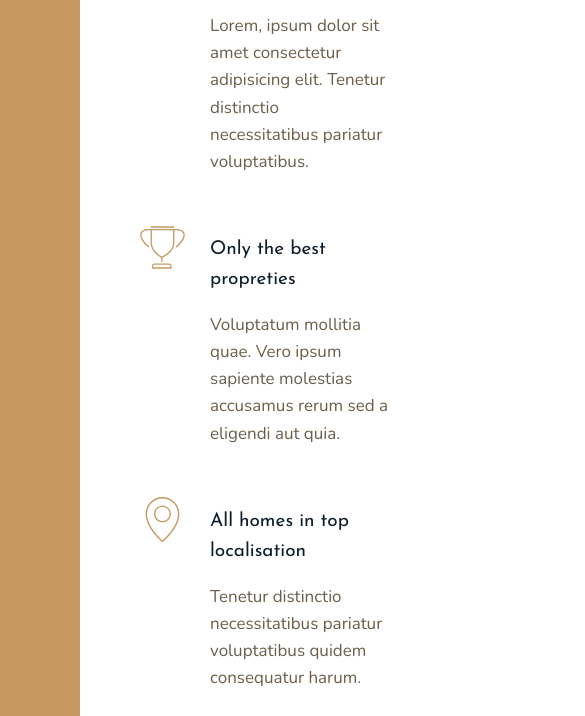
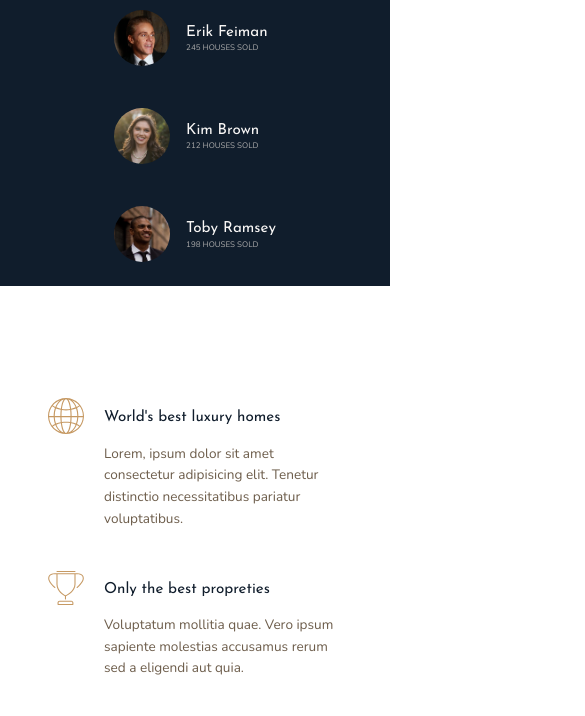
Before and after one commit to Corentin-Damas/Nexter, a website: page index.html in a window 390 px wide. Shown: the part 889-1605 px from the top of the page, 585 px wide, since content can reach past the window. Drawn offline with nearby package versions, Linux system fonts and the light colour scheme.

Commit message:
media-query tablet & phone

```diff
--- a/sass/layout/_base.scss
+++ b/sass/layout/_base.scss
@@ -8,6 +8,9 @@
 
 html {
   font-size: 62.5%;
+  @include respond(first-break) {
+    font-size: 50%;
+  }
 }
 
 body {
@@ -26,4 +29,18 @@ body {
     [center-start] repeat(8, [col-start] minmax(min-content, 14rem) [col-end])
     [center-end] minmax(6rem, 1fr)
     [full-end];
+
+  @include respond(second-break) {
+    grid-template-rows: 6vh 80vh min-content 40vw repeat(3, min-content);
+    grid-template-columns:
+      [full-start] minmax(6rem, 1fr) [center-start] repeat(
+        8,
+        [col-start] minmax(min-content, 14rem) [col-end]
+      )
+      [center-end] minmax(6rem, 1fr) [full-end];
+  }
+
+  @include respond(third-break) {
+    grid-template-rows: 6vh 94vh;
+  }
 }
--- a/sass/layout/_features.scss
+++ b/sass/layout/_features.scss
@@ -10,6 +10,15 @@
 }
 
 .feature {
+  float: left;
+  width: 33.3333%;
+  margin-bottom: 6rem;
+
+  @supports (display: grid) {
+    width: auto;
+    margin-bottom: 0;
+  }
+
   display: grid;
   grid-template-columns: min-content 1fr;
   row-gap: 1.5rem;
--- a/sass/layout/_header.scss
+++ b/sass/layout/_header.scss
@@ -12,10 +12,19 @@
   padding-top: 4rem;
 
   display: grid;
-  grid-template-rows: 1fr min-content 6rem 1fr;
-  grid-template-columns: max-content;
+  grid-template-rows: 1fr min-content minmax(6rem, min-content) 1fr;
+  grid-template-columns: minmax(min-content, max-content);
   row-gap: 1.5rem;
   justify-content: center;
+
+
+  @include respond(third-break) {
+    grid-column: 1/ -1;
+  }
+
+  @include respond(four-break) {
+    padding: 5rem;
+  }
 
   &__logo {
     height: 3rem;
@@ -47,8 +56,12 @@
     display: grid;
     grid-template-columns: repeat(4, 1fr);
     gap: 3rem;
+    justify-items: center;
+    align-items: center;
+
     img {
-      height: 2.5rem;
+      max-height: 2.5rem;
+      max-width: 100%;
       filter: brightness(70%);
     }
   }
--- a/sass/layout/_realtors.scss
+++ b/sass/layout/_realtors.scss
@@ -9,12 +9,24 @@
   flex-direction: column;
   gap: 2rem;
 
+  @include respond(third-break) {
+    grid-column: 1/-1;
+  }
+
   &__list {
     display: grid;
     grid-template-columns: min-content max-content;
     row-gap: 5vh;
     column-gap: 2rem;
     align-items: center;
+
+    @include respond(third-break) {
+      grid-template-columns: repeat(3, min-content max-content);
+    }
+
+    @include respond(four-break) {
+      grid-template-columns: min-content max-content;
+    }
   }
 
   &__img {
--- a/sass/layout/_sidebar.scss
+++ b/sass/layout/_sidebar.scss
@@ -4,6 +4,13 @@
   grid-row: 1 /-1;
   display: flex;
   justify-content: center;
+
+  @include respond(second-break) {
+    grid-column: 1/-1;
+    grid-row: 1/2;
+    justify-content: flex-end;
+    align-items: center;
+  }
 }
 
 .nav-btn {
@@ -29,4 +36,16 @@
   &::after {
     transform: translateY(1.3rem);
   }
+
+  @include respond(second-break) {
+    margin-top: 0;
+    margin-right: 3rem;
+
+    &::before {
+      transform: translateY(-1.2rem);
+    }
+    &::after {
+      transform: translateY(1rem);
+    }
+  }
 }
--- a/sass/layout/_story.scss
+++ b/sass/layout/_story.scss
@@ -13,12 +13,21 @@
     grid-template-rows: repeat(6, 1fr);
     grid-template-columns: repeat(6, 1fr);
     align-items: center;
+
+    @include respond(third-break) {
+      grid-column: 1/-1;
+      padding: 6rem;
+    }
   }
   &__img--1 {
     width: 100%;
     grid-row: 2/6;
     grid-column: 2/6;
     box-shadow: $box-shadow-small-o1;
+    @include respond(third-break) {
+      grid-column: 1/5;
+      grid-row: 1/-1;
+    }
   }
   &__img--2 {
     width: 115%;
@@ -26,6 +35,10 @@
     grid-column: 4/7;
     z-index: 10;
     box-shadow: $box-shadow-small-o2;
+    @include respond(third-break) {
+      grid-row: 1/-1;
+      width: 100%;
+    }
   }
 
   &__content {
@@ -33,10 +46,13 @@
     grid-column: col-start 5 / full-end;
 
     padding: 6rem 8vw;
-    display: flex;
-    flex-direction: column;
+    display: grid;
     justify-content: center;
-    align-items: flex-start;
+    align-items: start;
+    @include respond(third-break) {
+      grid-column: 1/-1;
+      grid-row: 5/6;
+    }
   }
 
   &__text {
```
Also changed, not shown: sass/abstracts/_mixins.scss (+4 -4 lines), css/style.css.
